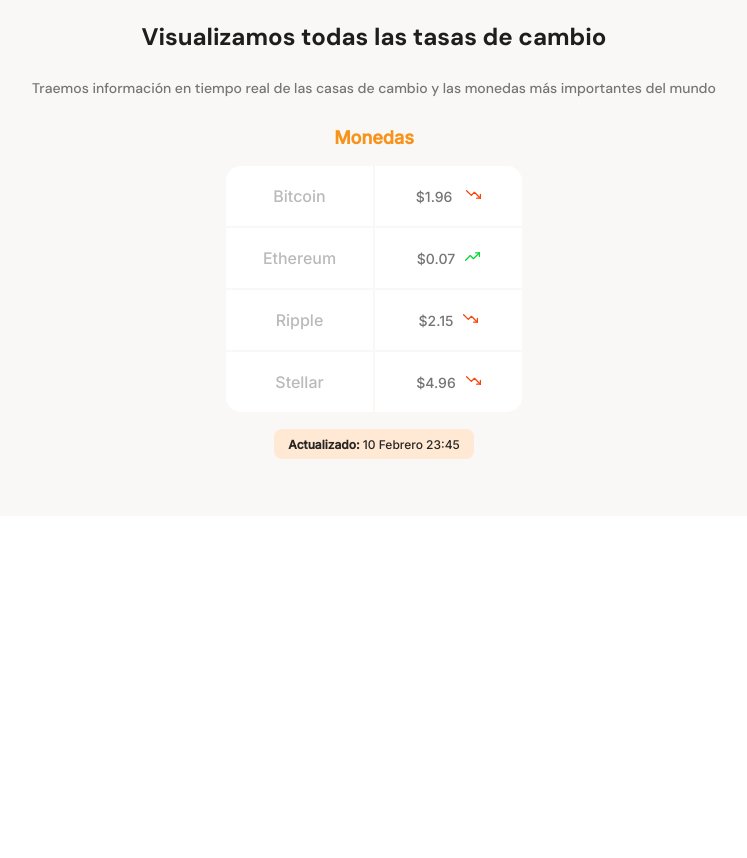
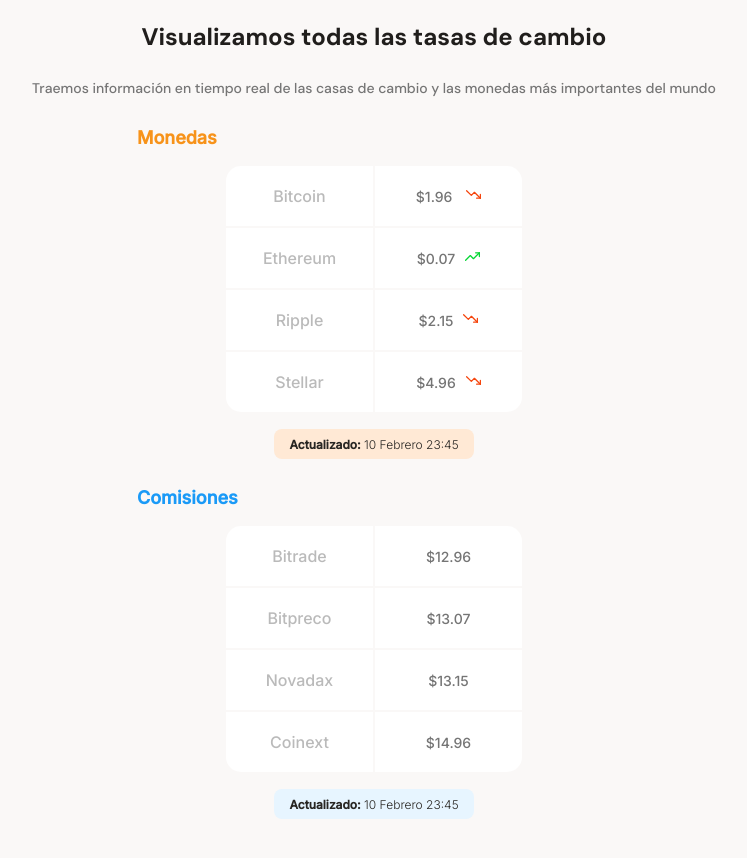
Before and after one commit to dlozanoc82/batatabit-practice, a plain HTML site: page index.html in a window 1280 px wide. Shown: the part 640-1498 px from the top of the page, without its empty margins (266-1013 px from the left). Before the commit the page ends 1156 px from the top, so only its background shows below. Drawn offline with Linux system fonts and the light colour scheme.

Commit message:
Estilizando las tablas Moneda y Comisiones

```diff
--- a/css/style.css
+++ b/css/style.css
@@ -149,7 +149,8 @@
     color: #757575;
 }
 
-.main-currency-table{
+/* Contenedor Tablas */
+.main-currency-table, .main-commissions-table{
     width: 70%;
     min-width: 235px;
     max-width: 500px;
@@ -158,15 +159,25 @@
     font-family: "Inter", sans-serif;
 }
 
-.main-currency-table .currency-table--title {
+/* Estilizando el titulo de cada una de las Tablas */
+.main-currency-table .currency-table--title, .main-commissions-table .commissions-table--title{
     margin-bottom: 15px;
+    text-align: left;
+    padding-left: 13px;
     font-size: 1.8rem;
     font-weight: bold;
     line-height: 2.3rem;
+}
+
+.main-currency-table .currency-table--title{
     color: var(--bitcoin-orange);
 }
+.main-commissions-table .commissions-table--title{
+    color: var(--secondary-blue);
+}
 
-.currency-table-container {
+/* Estilos generales para el contenedor de ambas tablas */
+.currency-table-container, .commissions-table-container{
     width: 90%;
     min-width: 230px;
     max-width: 300px;
@@ -174,12 +185,13 @@
     margin: 0 auto;
 }
 
-.currency-table-container table{
+/* Estilos generales para la tabla */
+.currency-table-container table, .commissions-table-container table{
     width: 100%;
     height: 100%;
 }
 
-.currency-table-container td {
+.currency-table-container td, .commissions-table-container td{
     width: 50%;
     font-size: 1.6rem;
     font-weight: 500;
@@ -188,29 +200,32 @@
     background-color: var(--just-white);
 }
 
-.currency-table-container .table__top-left {
+/* Bordes de las esquinas de las tablas */
+.currency-table-container .table__top-left, .commissions-table-container .table__top-left{
     border-radius: 15px 0 0 0;
 }
 
-.currency-table-container .table__top-right {
+.currency-table-container .table__top-right, .commissions-table-container .table__top-right {
     border-radius: 0 15px 0 0;
 }
 
-.currency-table-container .table__bottom-right{
+.currency-table-container .table__bottom-right, .commissions-table-container .table__bottom-right{
     border-radius: 0 0 15px 0;
 }
 
-.currency-table-container .table__bottom-left{
+.currency-table-container .table__bottom-left, .commissions-table-container .table__bottom-left{
     border-radius: 0 0 0 15px;
 }
 
-.currency-table-container .table__right{
+/* Tamaño de fuentes y color de la tabla */
+.currency-table-container .table__right, .commissions-table-container .table__right{
     font-size: 1.4rem;
     font-weight: normal;
     line-height: 1.7rem;
     color: #757575;
 }
 
+/* Estilizando iconos para la tabla de monedas */
 .currency-table-container .down {
     display: inline-block;
     width: 15px;
@@ -233,7 +248,8 @@
     background-repeat: no-repeat;
 }
 
-.currency-table--date{
+/* Estilizando el campo de actualizacion */
+.currency-table--date, .commissions-table-date{
     width: 200px;
     height: 30px;
     margin: 0 auto;
@@ -243,8 +259,18 @@
     border-radius: 8px;
 }
 
-.currency-table--date p{
+.currency-table--date{
+     background-color: var(--soft-orange);
+}
+
+.commissions-table-date{
+    background-color: #E7F5FF;
+}
+
+/* Color de fuente de la columna derecha */
+.currency-table--date p, .commissions-table-date p{
     font-size: 1.2rem;
     line-height: 1.5rem;
+    font-weight: 300;
     color: var(--warm-black);
 }
--- a/index.html
+++ b/index.html
@@ -65,7 +65,35 @@
                     </div>
                 </div>
 
-                <div></div>
+                <div class="main-commissions-table">
+                    <p class="commissions-table--title">Comisiones</p>
+
+                    <div class="commissions-table-container">
+                        <table>
+                            <tr>
+                                <td class="table__top-left">Bitrade</td>
+                                <td class="table__top-right table__right">$12.96</td>
+                            </tr>
+                            <tr>
+                                <td>Bitpreco</td>
+                                <td class="table__right">$13.07</td>
+                            </tr>
+                            <tr>
+                                <td>Novadax</td>
+                                <td class="table__right">$13.15</td>
+                            </tr>
+                            <tr>
+                                <td class="table__bottom-left">Coinext</td>
+                                <td class="table__bottom-right table__right">$14.96</td>
+                            </tr>
+                        </table>
+                    </div>
+
+                    <div class="commissions-table-date">
+                        <p><b>Actualizado:</b> 10 Febrero 23:45</p>
+                    </div>
+
+                </div>
 
             </section>
 
```
